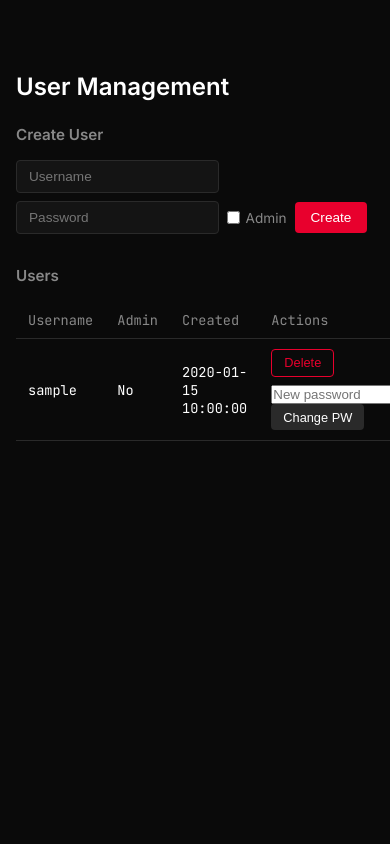
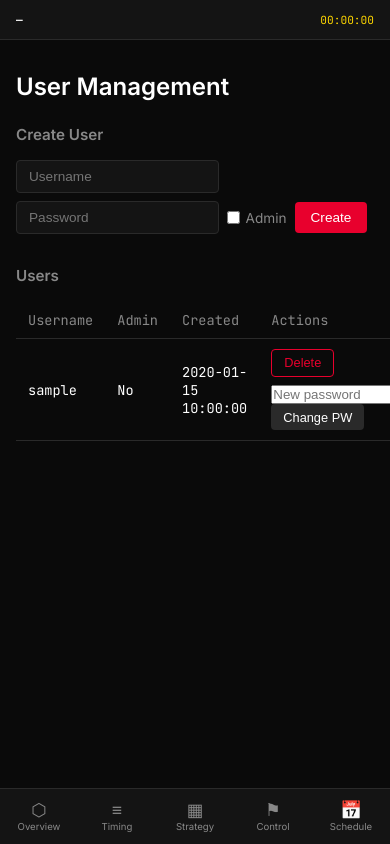
Before and after one commit to mohibb/f1-pitwall, a Python web app: template templates/admin/users.html in a window 390 px wide; the page is wider, and only the part inside the window is pictured. Run offline with Jinja, Linux system fonts and the light colour scheme; the template is opened without the code that fills it: most values are stand-ins (such as "Sample title", 1, 10 or a date in 2020).

Commit message:
Phase 4.2: base layout — session strip, track status banner, sidebar, mobile bottom nav

```diff
--- a/templates/base.html
+++ b/templates/base.html
@@ -9,17 +9,31 @@
     <link rel="stylesheet" href="/static/css/pitwall.css">
 </head>
 <body>
+
+    <!-- Session strip -->
+    <div class="session-strip" id="session-strip">
+        <span class="circuit" id="strip-circuit">—</span>
+        <span class="round" id="strip-round"></span>
+        <span class="session-name" id="strip-session"></span>
+        <span class="lap-counter" id="strip-lap"></span>
+        <span class="clock" id="strip-clock">00:00:00</span>
+    </div>
+
+    <!-- Track status banner (hidden unless SC/VSC/red flag) -->
+    <div class="track-status-banner" id="track-status-banner"></div>
+
+    <!-- Sidebar (desktop) -->
     <nav class="sidebar">
         <div class="sidebar-header">
             <span class="logo">F1 PIT WALL</span>
-            <span class="mode-badge replay">↺ REPLAY</span>
+            <span class="mode-badge replay" id="mode-badge">↺ REPLAY</span>
         </div>
         <ul class="nav-links">
-            <li><a href="/overview" class="{{ 'active' if page == 'overview' }}">⬡ Overview</a></li>
-            <li><a href="/dashboard" class="{{ 'active' if page == 'dashboard' }}">≡ Timing</a></li>
-            <li><a href="/strategy" class="{{ 'active' if page == 'strategy' }}">▦ Strategy</a></li>
+            <li><a href="/overview"   class="{{ 'active' if page == 'overview' }}">⬡ Overview</a></li>
+            <li><a href="/dashboard"  class="{{ 'active' if page == 'dashboard' }}">≡ Timing</a></li>
+            <li><a href="/strategy"   class="{{ 'active' if page == 'strategy' }}">▦ Strategy</a></li>
             <li><a href="/racecontrol" class="{{ 'active' if page == 'racecontrol' }}">⚑ Race Control</a></li>
-            <li><a href="/schedule" class="{{ 'active' if page == 'schedule' }}">📅 Schedule</a></li>
+            <li><a href="/schedule"   class="{{ 'active' if page == 'schedule' }}">📅 Schedule</a></li>
             {% if user.is_admin %}
             <li><a href="/admin/users" class="{{ 'active' if page == 'admin' }}">⚙ Admin</a></li>
             {% endif %}
@@ -32,11 +46,28 @@
         </div>
     </nav>
 
-    <main class="content">
+    <!-- Bottom nav (mobile) -->
+    <nav class="bottom-nav">
+        <ul>
+            <li><a href="/overview"    class="{{ 'active' if page == 'overview' }}">
+                <span class="nav-icon">⬡</span>Overview</a></li>
+            <li><a href="/dashboard"   class="{{ 'active' if page == 'dashboard' }}">
+                <span class="nav-icon">≡</span>Timing</a></li>
+            <li><a href="/strategy"    class="{{ 'active' if page == 'strategy' }}">
+                <span class="nav-icon">▦</span>Strategy</a></li>
+            <li><a href="/racecontrol" class="{{ 'active' if page == 'racecontrol' }}">
+                <span class="nav-icon">⚑</span>Control</a></li>
+            <li><a href="/schedule"    class="{{ 'active' if page == 'schedule' }}">
+                <span class="nav-icon">📅</span>Schedule</a></li>
+        </ul>
+    </nav>
+
+    <!-- Main content -->
+    <main class="content" id="main-content">
         {% block content %}
         <div class="placeholder">
             <h2>F1 Pit Wall</h2>
-            <p>Dashboard coming in Phase 5.</p>
+            <p>Select a page from the navigation.</p>
         </div>
         {% endblock %}
     </main>
```
